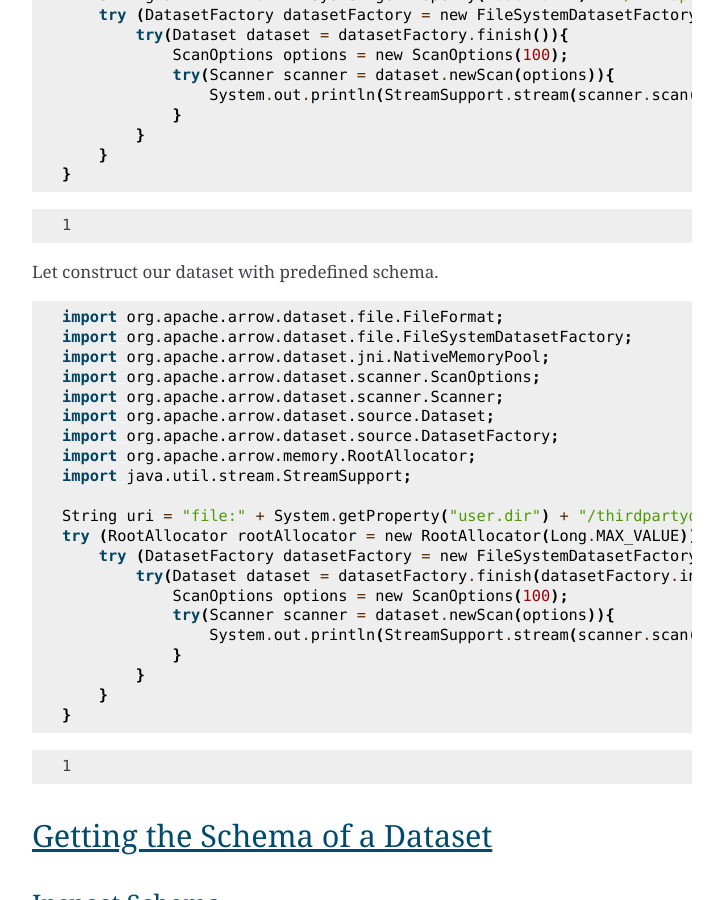
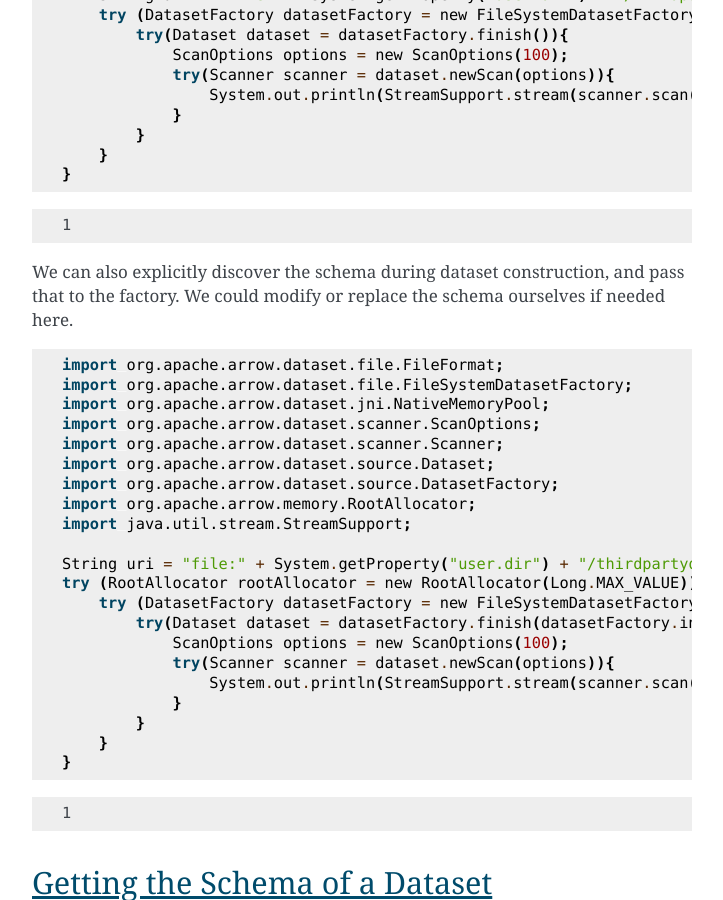
Before and after one commit to apache/arrow-cookbook, a Sphinx documentation site: the page built from java/source/dataset.rst, in a window 1280 px wide and 900 px high, scrolled down 834 px. Shown: the whole window, without its empty margins (388-1111 px from the left). Built offline with Sphinx 7.4.7, drawn with Linux system fonts in a browser that asks for light colours.

Commit message:
Update java/source/dataset.rst
Co-authored-by: David Li <li.davidm96@gmail.com>

```diff
--- a/java/source/dataset.rst
+++ b/java/source/dataset.rst
@@ -41,7 +41,7 @@
 
     1
 
-Let construct our dataset with predefined schema.
+We can also explicitly discover the schema during dataset construction, and pass that to the factory. We could modify or replace the schema ourselves if needed here.
 
 .. testcode::
 
```
